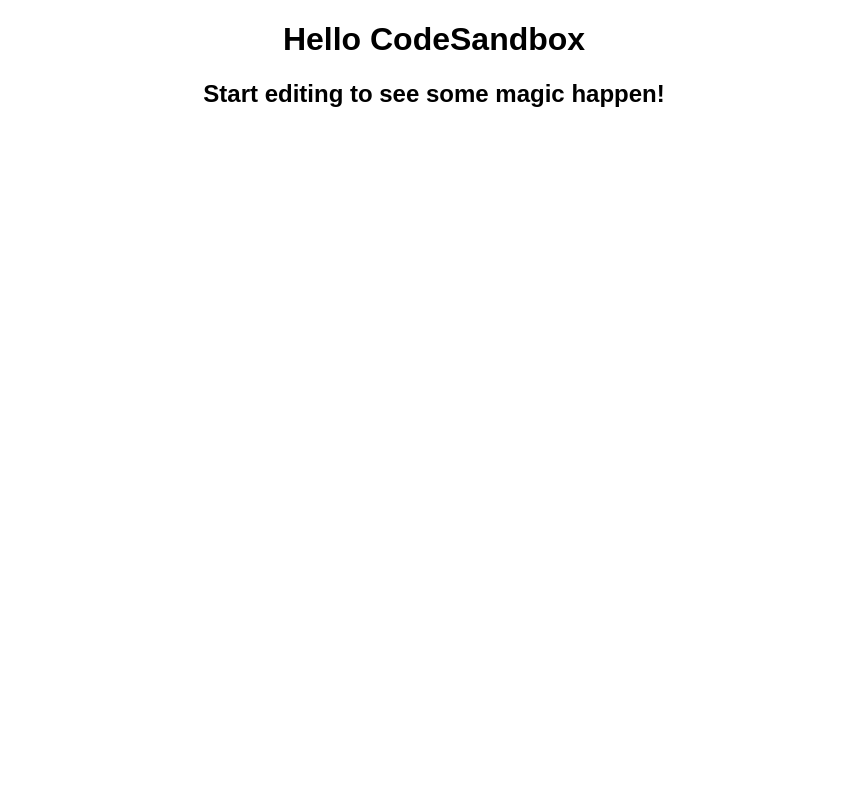
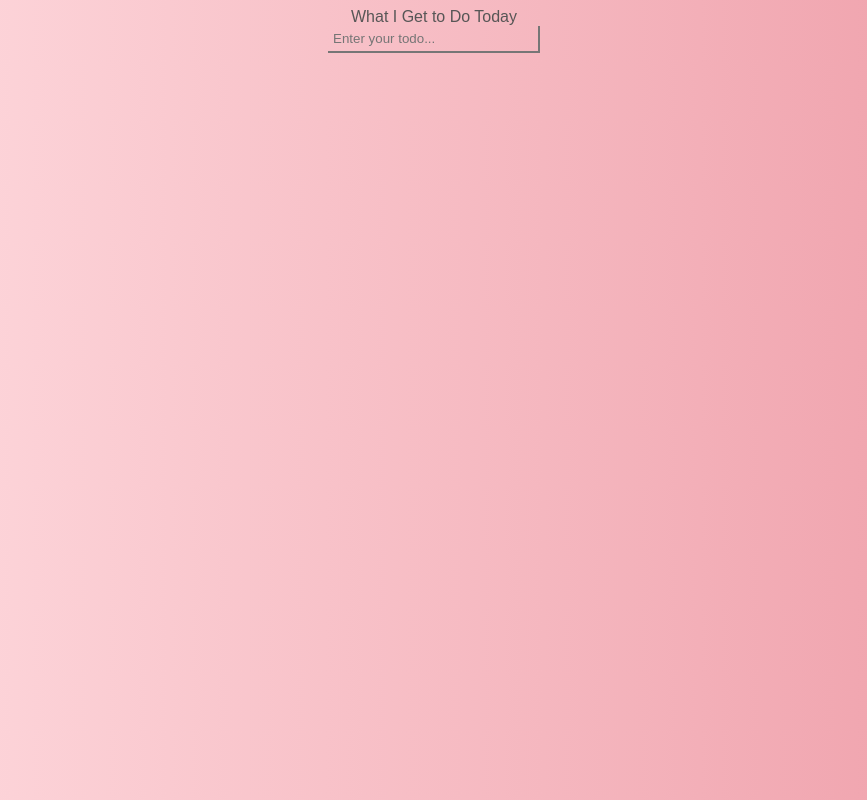
Before and after one commit to Ehuang1412/Todo-con-Neko-with-Redux, a React (Create React App) app: page / in a window 1280 px wide. Shown: the whole page, without its empty margins (206-1073 px from the left). Built offline with nearby package versions, Linux system fonts and the light colour scheme.

Commit message:
Initial Set up

```diff
--- a/public/index.html
+++ b/public/index.html
@@ -1,16 +1,24 @@
 <!DOCTYPE html>
 <html lang="en">
-
   <head>
-	<meta charset="utf-8">
-	<meta name="viewport" content="width=device-width, initial-scale=1, shrink-to-fit=no">
-	<meta name="theme-color" content="#000000">
+    <meta charset="utf-8" />
+    <meta
+      name="viewport"
+      content="width=device-width, initial-scale=1, shrink-to-fit=no"
+    />
+    <meta name="theme-color" content="#000000" />
     <!--
       manifest.json provides metadata used when your web app is added to the
       homescreen on Android. See https://developers.google.com/web/fundamentals/engage-and-retain/web-app-manifest/
     -->
-	<link rel="manifest" href="%PUBLIC_URL%/manifest.json">
-	<link rel="shortcut icon" href="%PUBLIC_URL%/favicon.ico">
+    <link rel="manifest" href="%PUBLIC_URL%/manifest.json" />
+    <link rel="shortcut icon" href="%PUBLIC_URL%/favicon.ico" />
+    <link rel="preconnect" href="https://fonts.gstatic.com" />
+    <!-- https://fonts.google.com/specimen/Roboto?preview.text_type=custom#about -->
+    <link
+      href="https://fonts.googleapis.com/css2?family=Roboto:ital,wght@1,900&display=swap"
+      rel="stylesheet"
+    />
     <!--
       Notice the use of %PUBLIC_URL% in the tags above.
       It will be replaced with the URL of the `public` folder during the build.
@@ -39,5 +47,4 @@
       To create a production bundle, use `npm run build` or `yarn build`.
     -->
   </body>
-
 </html>
--- a/src/App.js
+++ b/src/App.js
@@ -1,10 +1,11 @@
 import "./styles.css";
+import InputField from "./components/InputField";
 
 export default function App() {
   return (
     <div className="App">
-      <h1>Hello CodeSandbox</h1>
-      <h2>Start editing to see some magic happen!</h2>
+      What I Get to Do Today
+      <InputField />
     </div>
   );
 }
--- /dev/null
+++ b/src/components/InputField.js
@@ -0,0 +1,24 @@
+import React from "react";
+
+class InputField extends React.Component {
+  state = {
+    todo:'',
+  }
+
+  handleChange = e => this.setState({
+    todo: e.target.value
+  });
+  render() {
+    return (
+      <form>
+        <input type="text"
+               name="todo"
+               placeholder="Enter your todo..."
+               onChange={this.handleChange}
+        />
+      </form>
+    );
+  }
+}
+
+export default InputField;
--- a/src/styles.css
+++ b/src/styles.css
@@ -2,3 +2,29 @@
   font-family: sans-serif;
   text-align: center;
 }
+
+body {
+  /* https://uigradients.com/#PiggyPink */
+  background: #ee9ca7; /* fallback for old browsers */
+  background: -webkit-linear-gradient(
+    to right,
+    #ffdde1,
+    #ee9ca7
+  ); /* Chrome 10-25, Safari 5.1-6 */
+  background: linear-gradient(
+    to right,
+    #ffdde1,
+    #ee9ca7
+  ); /* W3C, IE 10+/ Edge, Firefox 16+, Chrome 26+, Opera 12+, Safari 7+ */
+  color: #575656;
+  font-family: "Roboto", sans-serif;
+}
+
+input {
+  background: border-box;
+  color: #ffdde1;
+  border-top: none;
+  border-left: none;
+  width: 200px;
+  padding:5px;
+}
```
Lines whose indentation alone changed are shown as unchanged.
